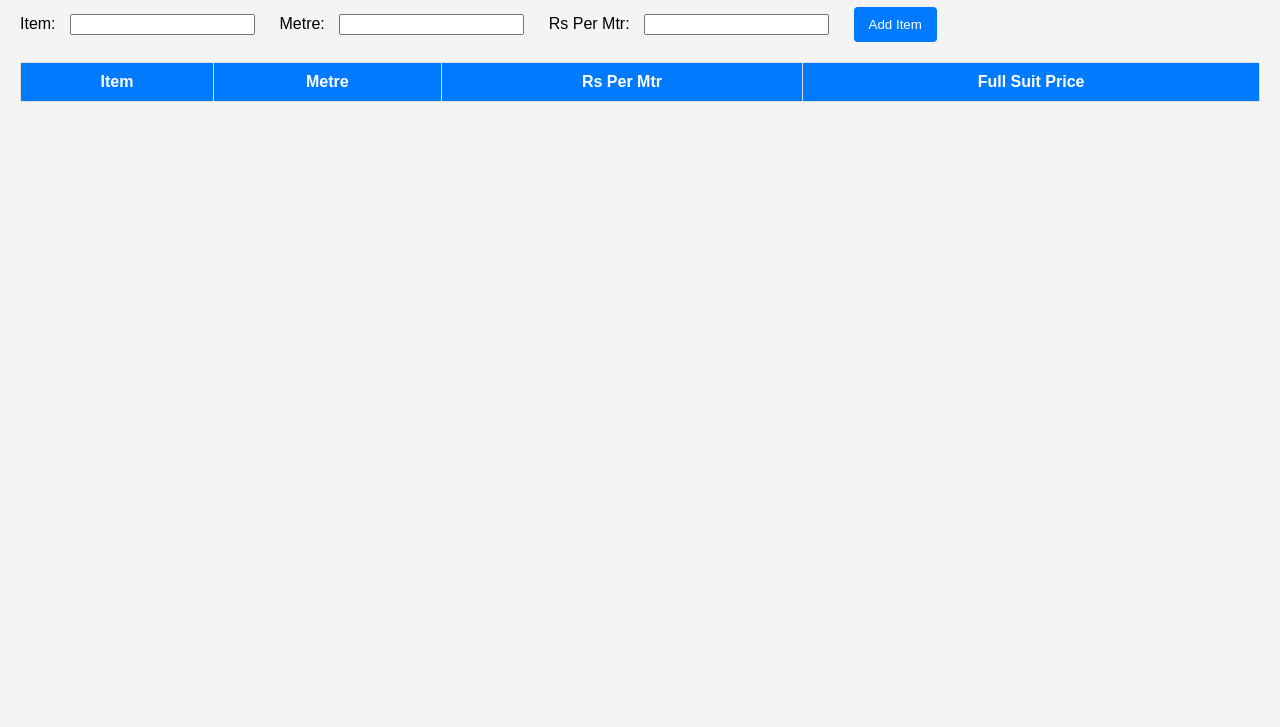
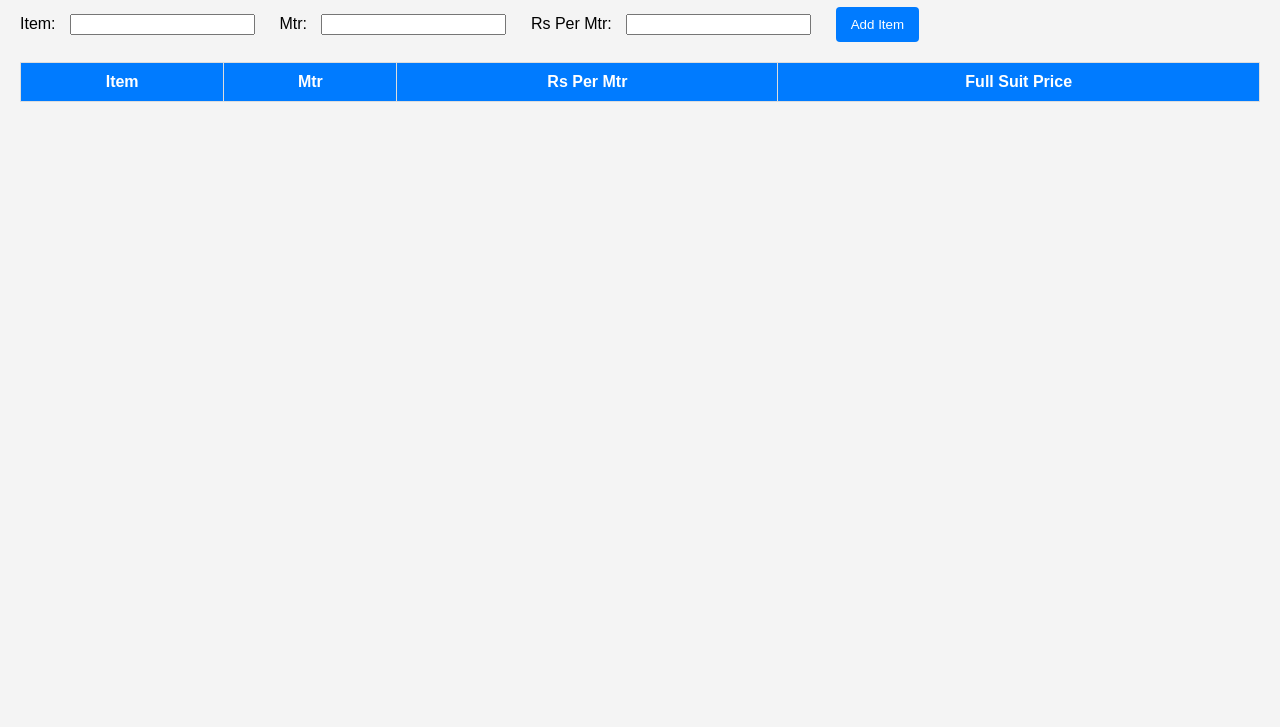
Before and after one commit to Muzammil786khi/Ledger, a plain HTML site: page index.html in a window 1280 px wide. Shown: the part 73-800 px from the top of the page. Drawn offline with Linux system fonts and the light colour scheme.

Commit message:
Update index.html

```diff
--- a/index.html
+++ b/index.html
@@ -14,7 +14,7 @@
         <label for="item">Item:</label>
         <input type="text" id="item" required>
 
-        <label for="metre">Metre:</label>
+        <label for="metre">Mtr:</label>
         <input type="number" id="metre" required>
 
         <label for="rsPerMtr">Rs Per Mtr:</label>
@@ -27,7 +27,7 @@
         <thead>
             <tr>
                 <th>Item</th>
-                <th>Metre</th>
+                <th>Mtr</th>
                 <th>Rs Per Mtr</th>
                 <th>Full Suit Price</th>
             </tr>
```
